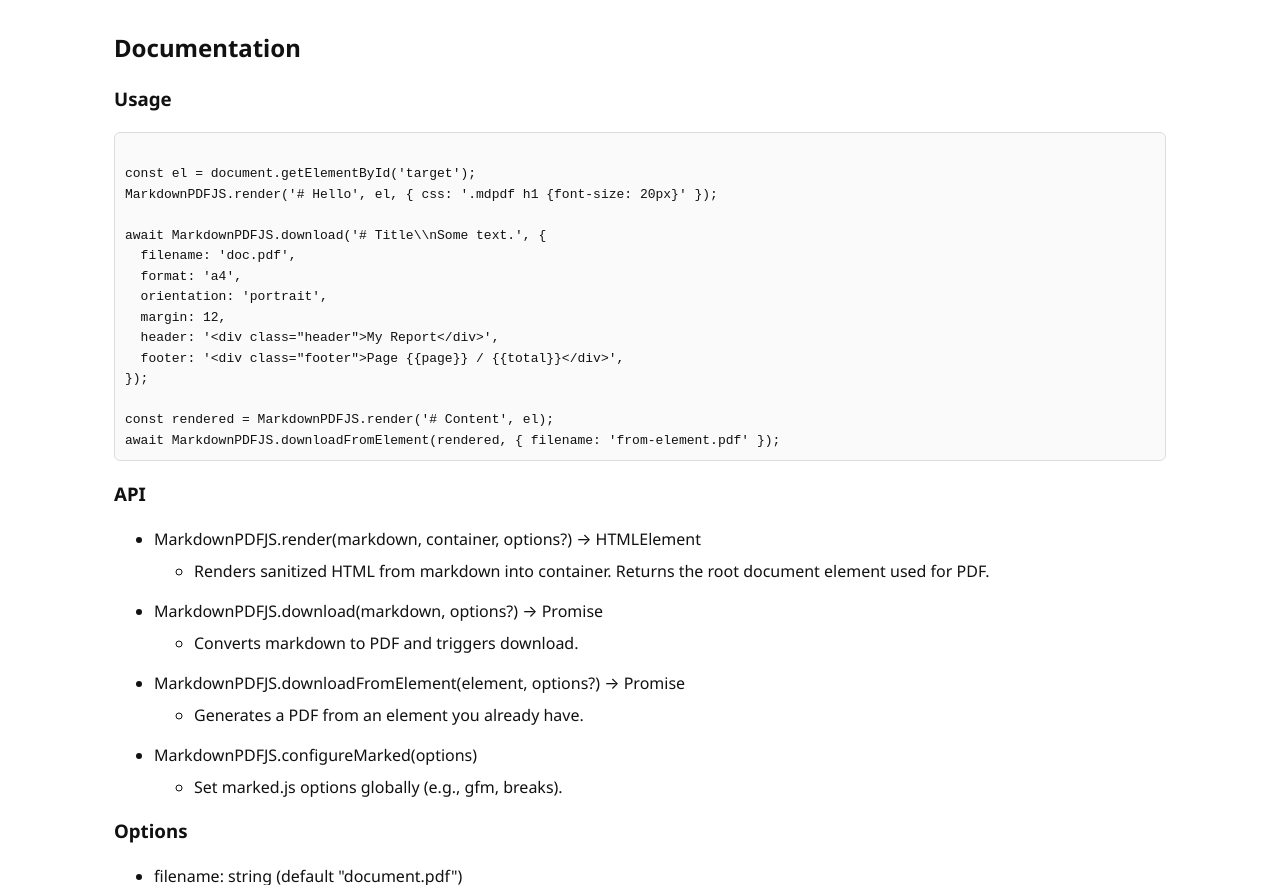
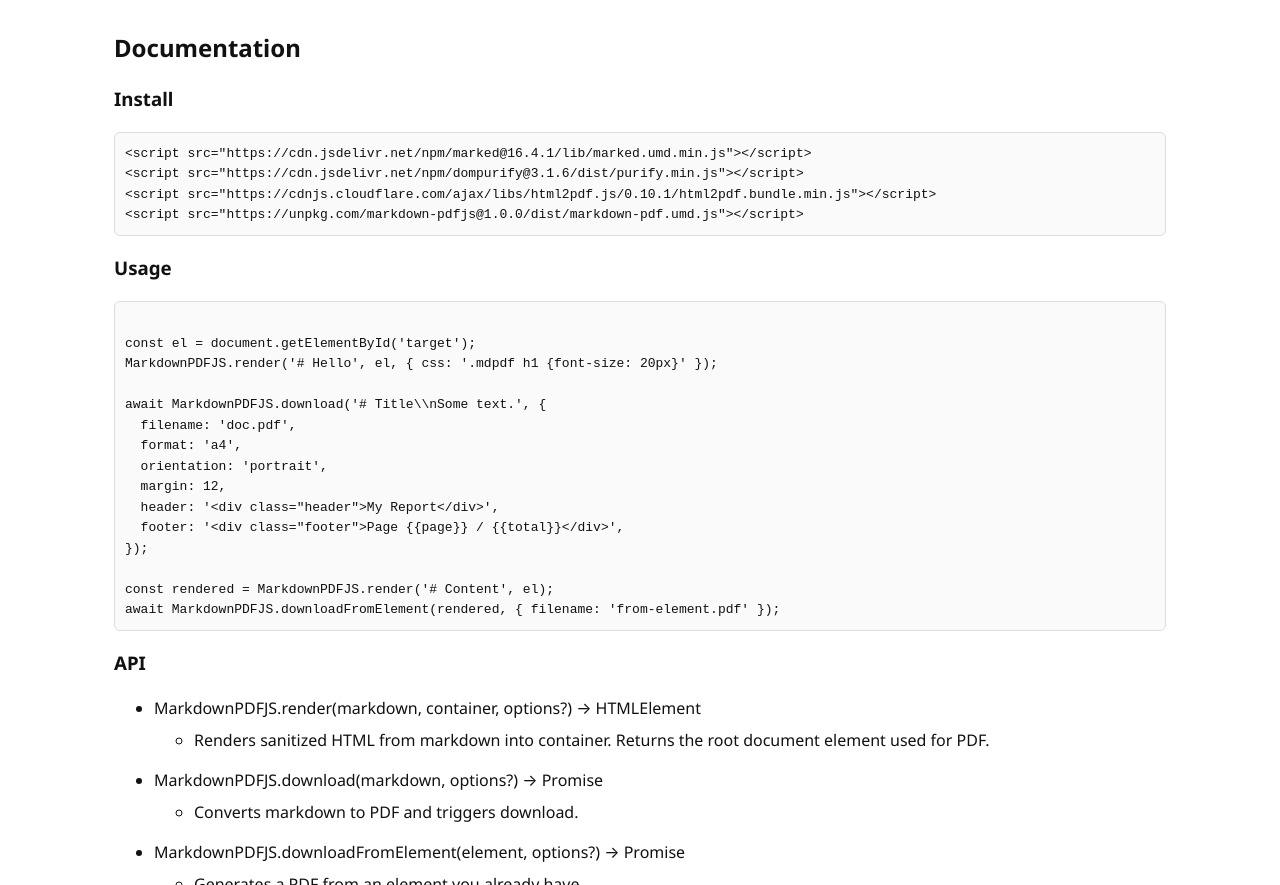
Before and after one commit to seenmttai/markdown-pdfjs, a website built with Vite: page index.html in a window 1280 px wide. Shown: the part 1036-1921 px from the top of the page. Built offline with nearby package versions, Linux system fonts and the light colour scheme.

```diff
--- a/index.html
+++ b/index.html
@@ -75,6 +75,11 @@
     <section class="docs">
       <h2>Documentation</h2>
 
+      <h3>Install</h3>
+      <pre class="mono small"><code>&lt;script src="https://cdn.jsdelivr.net/npm/marked@16.4.1/lib/marked.umd.min.js"&gt;&lt;/script&gt;
+&lt;script src="https://cdn.jsdelivr.net/npm/dompurify@3.1.6/dist/purify.min.js"&gt;&lt;/script&gt;
+&lt;script src="https://cdnjs.cloudflare.com/ajax/libs/html2pdf.js/0.10.1/html2pdf.bundle.min.js"&gt;&lt;/script&gt;
+&lt;script src="https://unpkg.com/markdown-pdfjs@1.0.0/dist/markdown-pdf.umd.js"&gt;&lt;/script&gt;</code></pre>
 
       <h3>Usage</h3>
       <pre class="mono small"><code>
```
